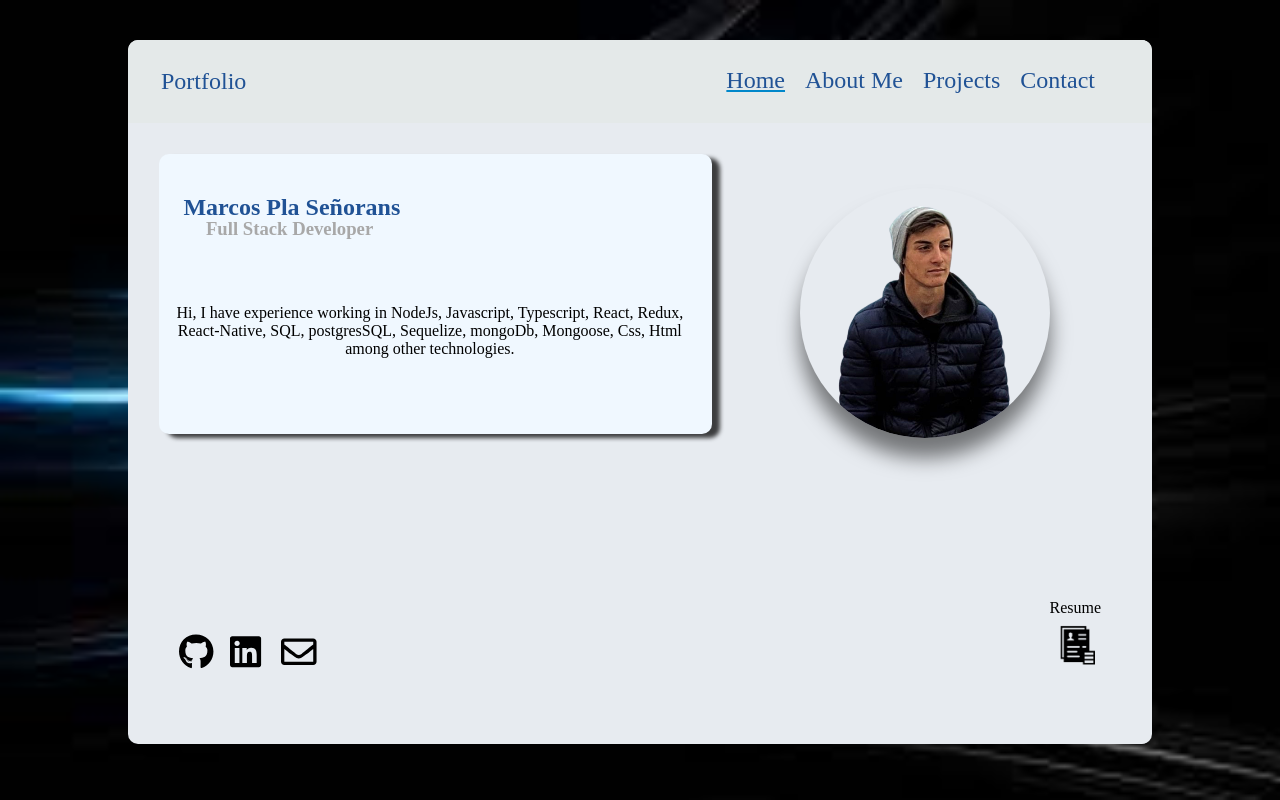
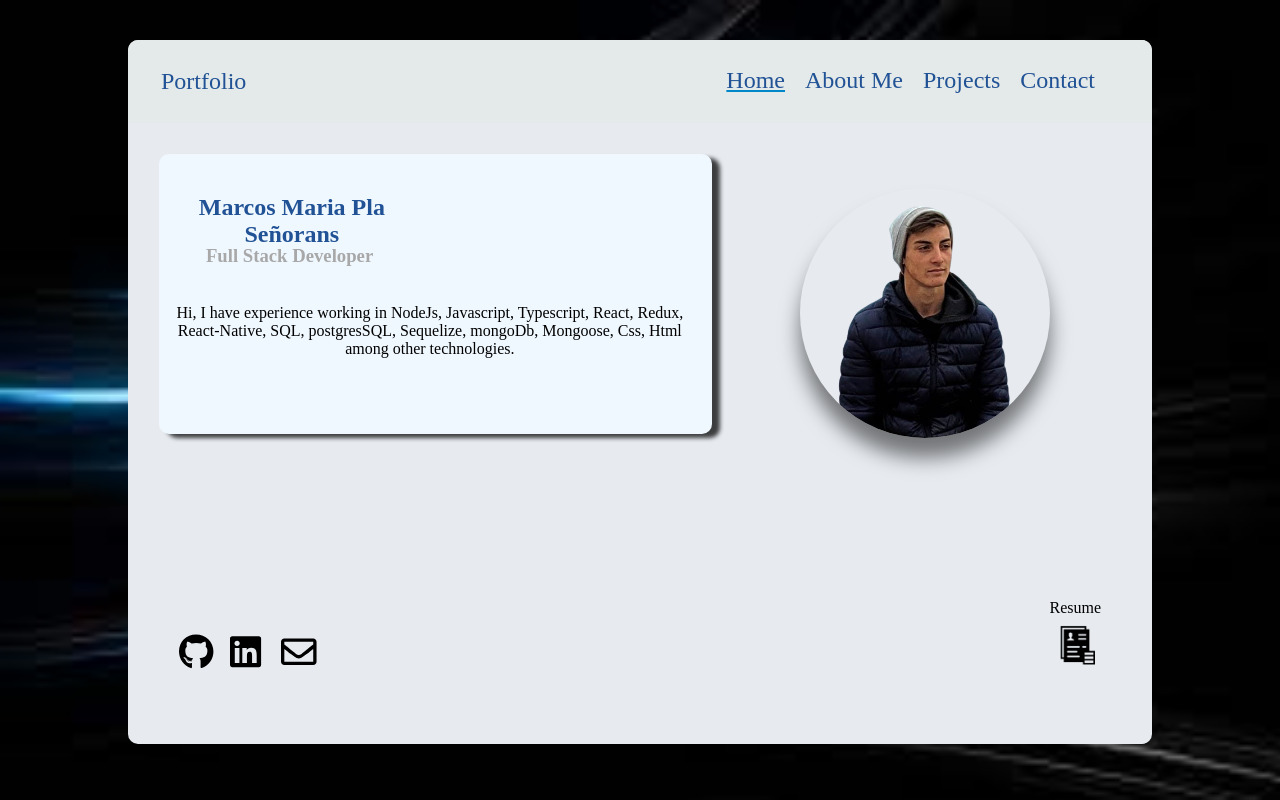
Before and after one commit to marcospla02/Portfolio-v1.0, a React (Create React App) app: page / in a window 1280 px wide. Built offline with nearby package versions, Linux system fonts and the light colour scheme.

Commit message:
nombr ecompleto

```diff
--- a/src/Components/Home/Home.jsx
+++ b/src/Components/Home/Home.jsx
@@ -13,7 +13,7 @@ function Home() {
       <Nav />
       <Me>
         <Title>
-          <h2>Marcos Pla Señorans</h2>
+          <h2>Marcos Maria Pla Señorans</h2>
           <h3>Full Stack Developer</h3>
         </Title>
         <AboutMe>
```
Also changed, not shown: 1 other file (tests, documents, lock files or other folders).
